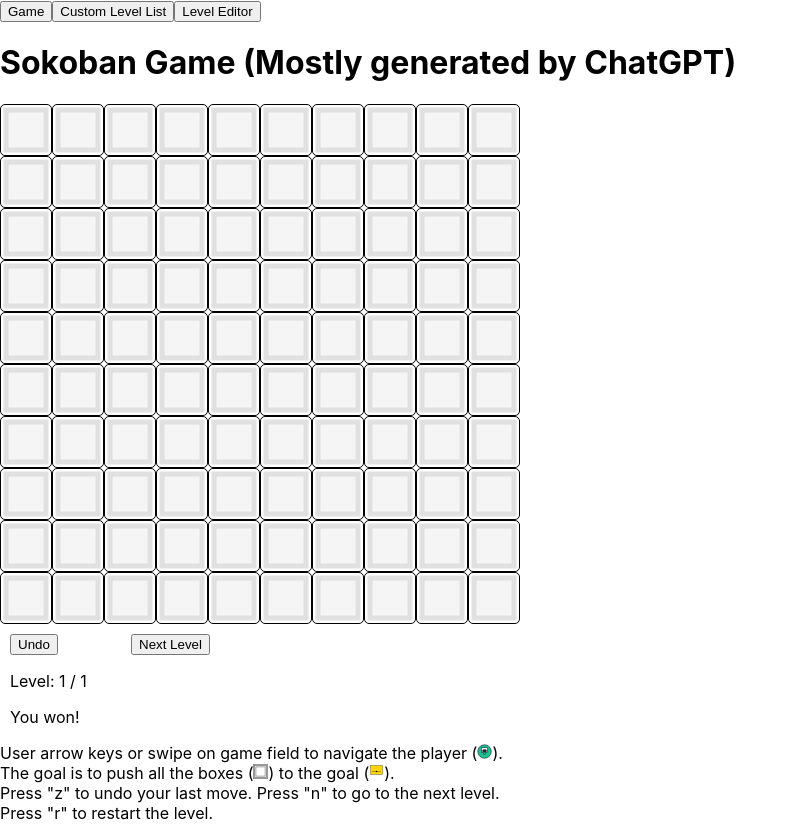
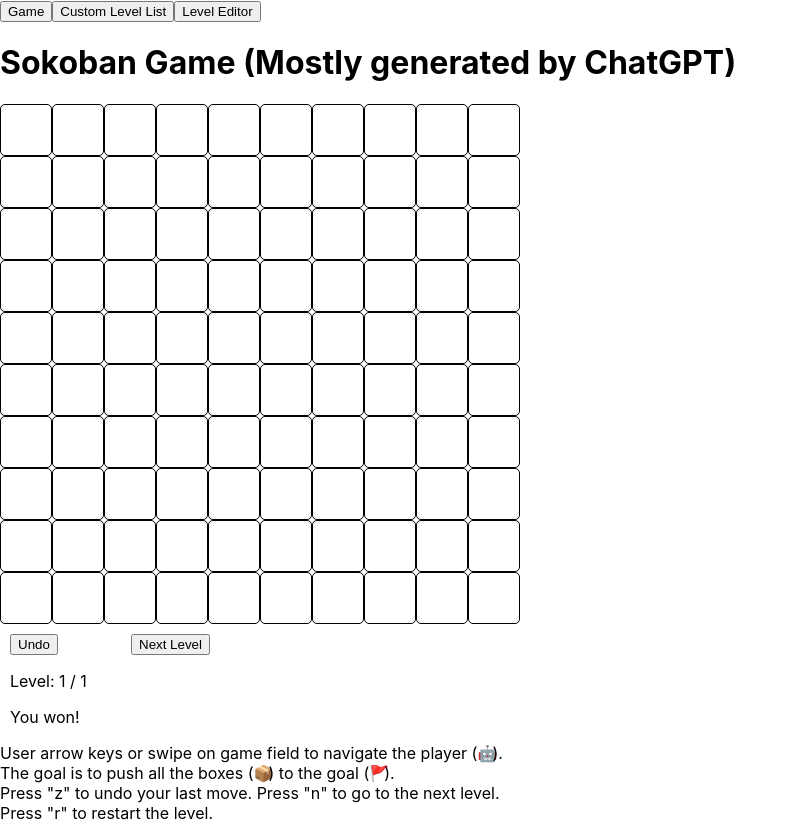
Before and after one commit to gwyn-art/chat-gpt-sokoban, a React (Create React App) app: page / in a window 1280 px wide. Shown: the whole page, without its empty margins (0-797 px from the left). Built offline with nearby package versions, Linux system fonts and the light colour scheme.

Commit message:
use emoji look

```diff
--- a/src/Cell.tsx
+++ b/src/Cell.tsx
@@ -1,169 +1,54 @@
 import React from "react";
-import { Item, isGoal, isMovable, isPlayer, isSlippery, isStopper } from "./core";
+import {
+  Item,
+  isGoal,
+  isMovable,
+  isPlayer,
+  isSlippery,
+  isStopper
+} from "./core";
 import { isTargetItem } from "./core";
 
 type CellProps = {
-  items: Item[]
+  items: Item[];
   onClick?: () => void;
 };
 
-export const WallIcon = (
-  <svg xmlns="http://www.w3.org/2000/svg" viewBox="0 0 60 60">
-    <defs>
-      <pattern
-        id="brick"
-        x="0"
-        y="0"
-        width="30"
-        height="30"
-        patternUnits="userSpaceOnUse"
-      >
-        <rect fill="#A52A2A" x="0" y="0" width="30" height="30" />
-        <rect fill="#8B0000" x="0" y="0" width="30" height="5" />
-        <rect fill="#8B0000" x="0" y="0" width="5" height="30" />
-        <rect fill="#8B0000" x="25" y="0" width="5" height="30" />
-        <rect fill="#8B0000" x="0" y="25" width="30" height="5" />
-      </pattern>
-    </defs>
-    <rect fill="url(#brick)" x="0" y="0" width="60" height="60" />
-  </svg>
-);
+export const WallIcon = "🧱";
 
-export const PlayerIcon = (
-  (
-    <svg xmlns="http://www.w3.org/2000/svg" viewBox="0 0 100 100">
-      <defs>
-        <linearGradient id="grad" x1="0%" y1="0%" x2="100%" y2="100%">
-          <stop
-            offset="0%"
-            style={{ stopColor: "#14b8a6", stopOpacity: 1 }}
-          />
-          <stop
-            offset="100%"
-            style={{ stopColor: "#1dc684", stopOpacity: 1 }}
-          />
-        </linearGradient>
-      </defs>
-      <circle
-        cx="50"
-        cy="50"
-        r="45"
-        fill="url(#grad)"
-        stroke="#222"
-        strokeWidth="4"
-      />
-      <rect
-        x="30"
-        y="25"
-        width="40"
-        height="30"
-        fill="#fff"
-        stroke="#222"
-        strokeWidth="4"
-      />
-      <circle cx="45" cy="45" r="10" fill="#222" />
-      <circle cx="55" cy="45" r="10" fill="#222" />
-      <path
-        d="M 40 65 Q 50 75 60 65"
-        stroke="#222"
-        strokeWidth="4"
-        fill="none"
-      />
-    </svg>
-  )
-)
+export const PlayerIcon = "🤖";
 
-export const BoxIcon = (
-  (
-    <svg viewBox="0 0 100 100">
-      <rect
-        width="100"
-        height="100"
-        fill="#ababab"
-        stroke="#333333"
-        strokeWidth="2"
-      />
-      <rect
-        x="10"
-        y="10"
-        width="80"
-        height="80"
-        fill="#dddddd"
-        stroke="#333333"
-        strokeWidth="2"
-      />
-      <rect
-        x="20"
-        y="20"
-        width="60"
-        height="60"
-        fill="#ffffff"
-        stroke="#333333"
-        strokeWidth="2"
-      />
-    </svg>
-  )
-)
+export const BoxIcon = "📦";
 
-export const GoalIcon = (
-  (
-    <svg viewBox="0 0 100 100" xmlns="http://www.w3.org/2000/svg">
-      <rect
-        x="10"
-        y="10"
-        width="80"
-        height="60"
-        fill="#FFD700"
-        stroke="#000"
-        stroke-width="2"
-      />
-      <line x1="20" y1="50" x2="80" y2="50" stroke="#000" stroke-width="2" />
-      <circle cx="50" cy="50" r="5" fill="#000" />
-    </svg>
-  )
-)
+export const GoalIcon = "🚩";
 
-export const Cell: React.FC<CellProps> = ({
-  items,
-  onClick
-}) => {
+export const IceIcon = "🧊";
+
+export const Cell: React.FC<CellProps> = ({ items, onClick }) => {
   let backgroundColor;
-  let content;
+  let content: string = "";
 
-  if (items.some(isStopper)) {
+  items.forEach(item => {
+    if (isStopper(item)) {
       backgroundColor = "black";
-    content = WallIcon;
-  } else if (items.some(isPlayer)) {
+      content += WallIcon;
+    } else if (isPlayer(item)) {
       backgroundColor = "white";
-    content = PlayerIcon;
-    if (items.some(isGoal)) {
+      content += PlayerIcon;
+      if (isGoal(item)) {
         backgroundColor = "green";
       }
-  } else if (items.some(isTargetItem)) {
+    } else if (isTargetItem(item)) {
       // backgroundColor = "brown";
-    content = BoxIcon;
-  } else if (items.some(isGoal)) {
+      content += BoxIcon;
+    } else if (isGoal(item)) {
       backgroundColor = "green";
-    content = GoalIcon;
-  } else if (items.some(isSlippery)) {
+      content += GoalIcon;
+    } else if (isSlippery(item)) {
       backgroundColor = "blue";
-    content = "🧊"
-  } else {
-    backgroundColor = "white";
-    content = (
-      <svg viewBox="0 0 100 100" xmlns="http://www.w3.org/2000/svg">
-        <rect
-          x="10"
-          y="10"
-          width="80"
-          height="80"
-          fill="#F5F5F5"
-          stroke="#E0E0E0"
-          stroke-width="10"
-        />
-      </svg>
-    );
+      content += IceIcon;
     }
+  });
 
   return (
     <div
--- a/src/Helper.tsx
+++ b/src/Helper.tsx
@@ -1,7 +1,7 @@
 import React from "react";
 import { BoxIcon, GoalIcon, PlayerIcon } from "./Cell";
 
-const HelperIcon: React.FC<{ children: JSX.Element }> = ({ children }) => (
+const HelperIcon: React.FC<{ children: JSX.Element | string }> = ({ children }) => (
   <div style={{ display: "inline-block", width: "15px", height: "15px" }}>
     {children}
   </div>
```
Lines whose indentation alone changed are shown as unchanged.
